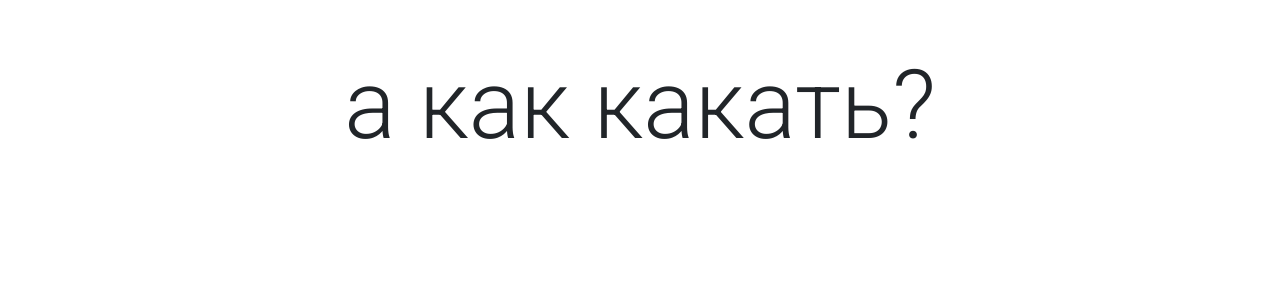
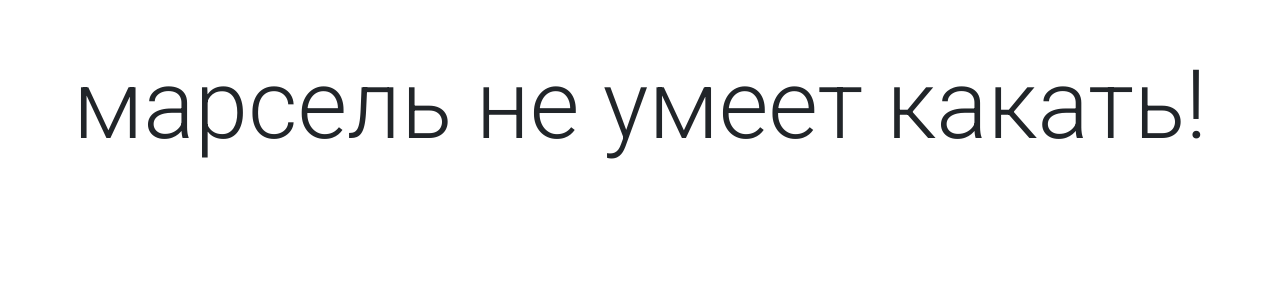
Before and after one commit to enslerman/honor-webapp, an Angular app: page / in a window 1280 px wide. Shown: the top 300 px of the page. Built offline with nearby package versions, Linux system fonts and the light colour scheme.

Commit message:
Update app.component.html
test update for autoPackage

```diff
--- a/src/app/app.component.html
+++ b/src/app/app.component.html
@@ -1,2 +1,2 @@
-<h1 class="text-center m-5 display-1">а как какать?</h1>
+<h1 class="text-center m-5 display-1">марсель не умеет какать!</h1>
 <router-outlet></router-outlet>
```
